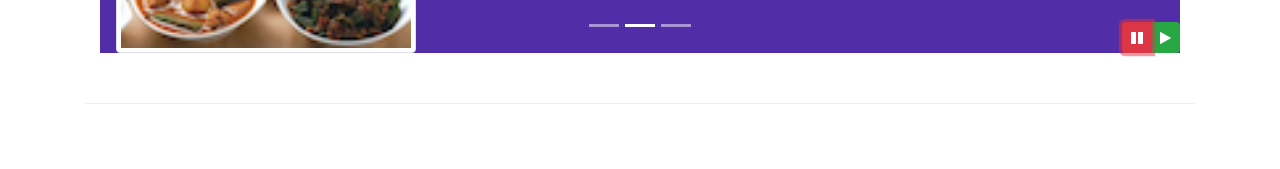
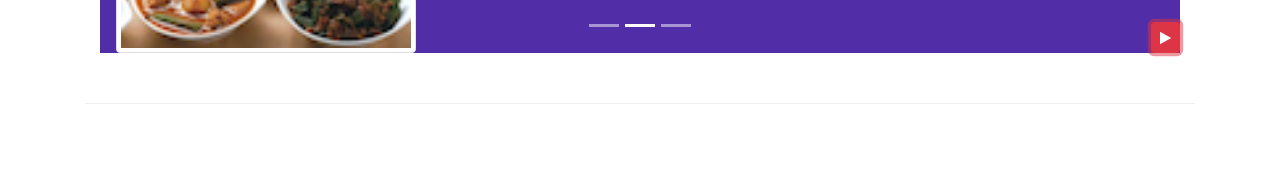
Before and after one commit to CrystalZhou0529/node-test, a website: page index.html in a window 1280 px wide. Both pictures are taken after a click on the button 1137 px from the left and 668 px from the top of the page. Shown: the part 631-800 px from the top of the page. Drawn offline with nearby package versions, Linux system fonts and the light colour scheme.

Commit message:
More Bootstrap and JQuery

```diff
--- a/index.html
+++ b/index.html
@@ -209,14 +209,9 @@
           <a class="carousel-control-next" href="#mycarousel" role="button" data-slide="next">
             <span class="carousel-control-next-icon"></span>
           </a>
-          <div class="btn-group" id="carouselButton">
-            <button class="btn btn-danger btn-sm" id="carousel-pause">
+          <button class="btn btn-danger btn-sm" id="carouselButton">
             <span class="fa fa-pause"></span>
           </button>
-            <button class="btn btn-success btn-sm" id="carousel-play">
-            <span class="fa fa-play"></span>
-          </button>
-          </div>
         </div>
 
       </div>
@@ -391,12 +386,20 @@
         $('#mycarousel').carousel({
           interval: 2000
         });
-        $('#carousel-pause').click(function() {
-          $('#mycarousel').carousel('pause');
+        $('#carouselButton').click(function() {
+          if ($('#carouselButton').children('span').hasClass('fa-pause')) {
+            // This button is currently acting like a pause buttons
+            $('#mycarousel').carousel('pause');
+            $(this).children('span').removeClass('fa-pause');
+            $(this).children('span').addClass('fa-play');
+          } else {
+            $('#mycarousel').carousel('cycle');
+            $(this).children('span').removeClass('fa-play');
+            $(this).children('span').addClass('fa-pause');
+          }
+
         });
-        $('#carousel-play').click(function() {
-          $('#mycarousel').carousel('cycle');
-        });
+
       });
     </script>
 </body>
```
